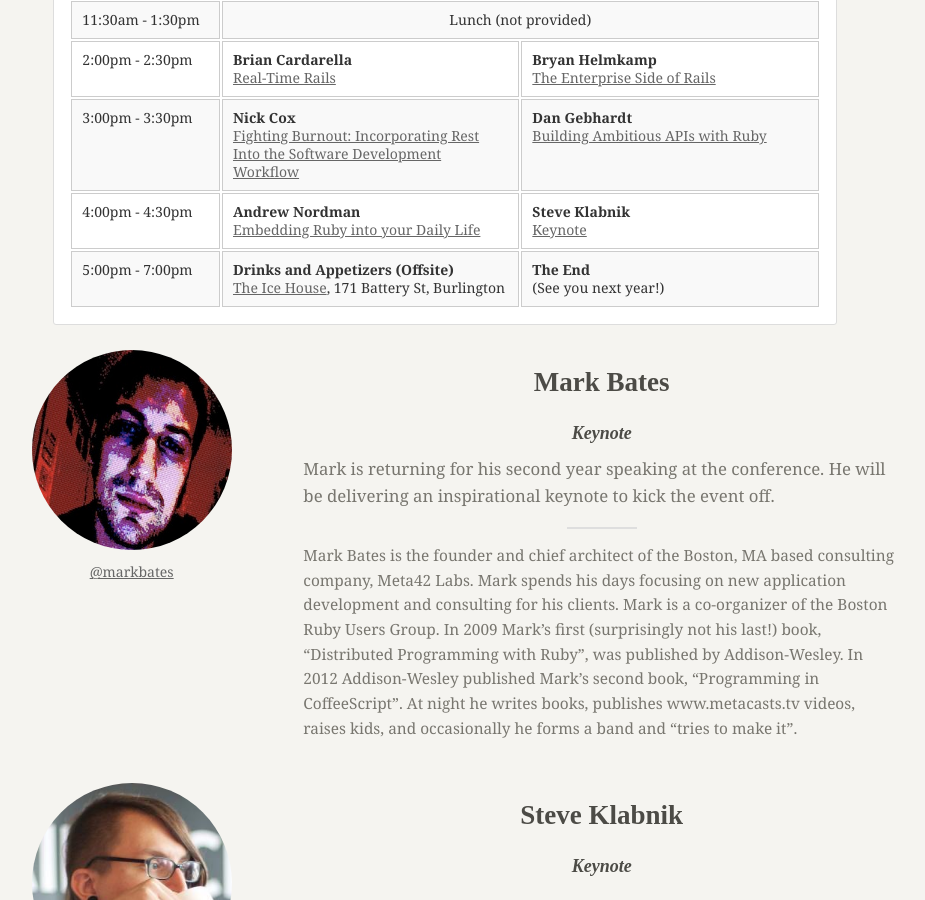
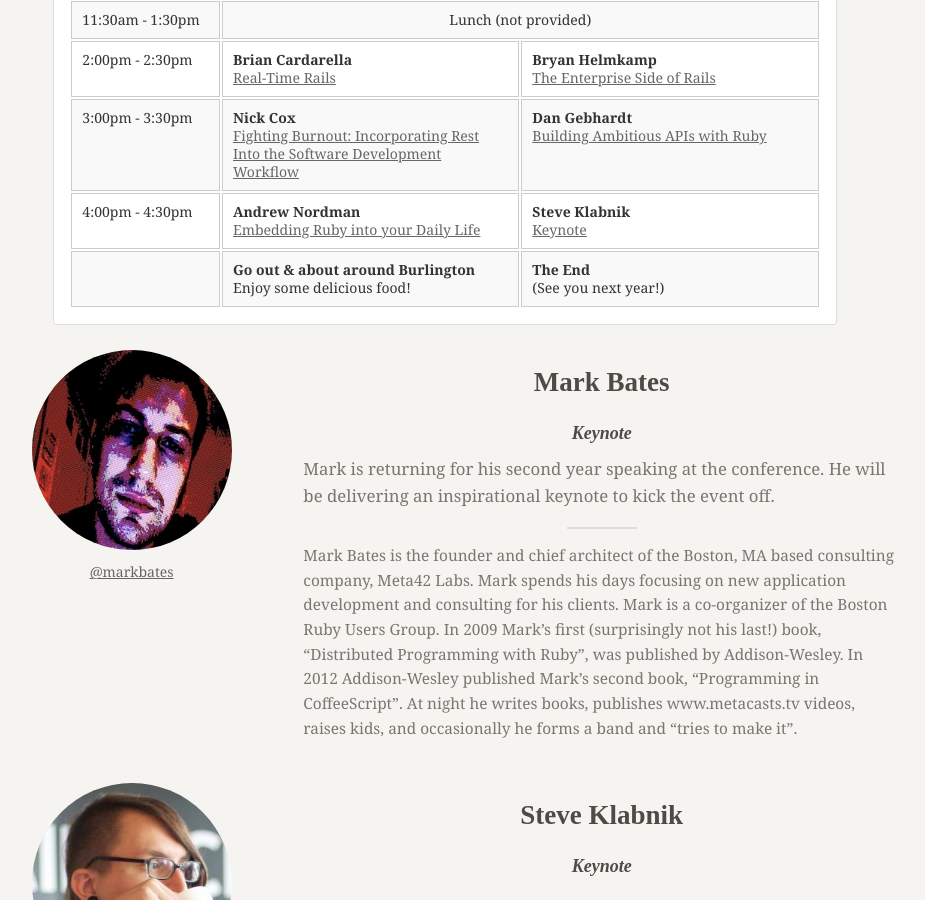
Before and after one commit to burlingtonruby/buruco2013, a Jekyll site: the page built from speakers.html, in a window 1280 px wide and 900 px high, scrolled down 850 px. Shown: the whole window, without its empty margins (195-1120 px from the left). Built offline with Jekyll 4.4.1, drawn with Linux system fonts in a browser that asks for light colours; nearby versions of some CDN libraries.

Commit message:
update the schedule for saturday night

```diff
--- a/speakers.html
+++ b/speakers.html
@@ -87,8 +87,8 @@ meta_keywords: burlington, ruby, conference, vermont, rails, ruby on rails, spea
           <td><strong>Steve Klabnik</strong><br><a href='#steve'>Keynote</a></td>
         </tr>
         <tr>
-          <td>5:00pm - 7:00pm</td>
-          <td><strong>Drinks and Appetizers (Offsite)</strong><br><a href='http://www.icehousevt.com/'>The Ice House</a>, 171 Battery St, Burlington</td>
+          <td></td>
+          <td><strong>Go out &amp; about around Burlington</strong><br>Enjoy some delicious food!</td>
           <td><strong>The End</strong><br>(See you next year!)</td>
         </tr>
       </tbody>
```
